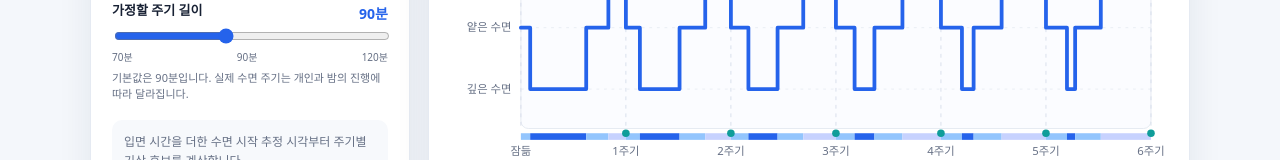
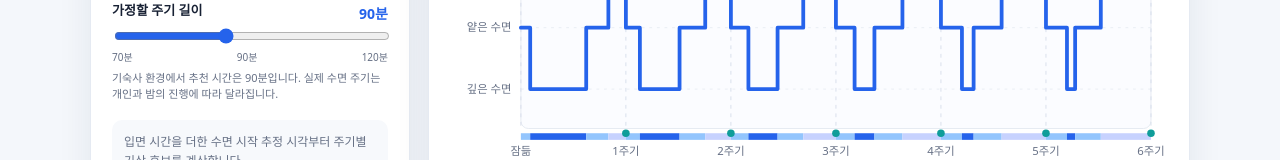
Before and after one commit to solarCdev/sleep-routine, a plain HTML site: page index.html in a window 1280 px wide. Shown: the part 493-653 px from the top of the page. Drawn offline with Linux system fonts and the light colour scheme.

Commit message:
least change

```diff
--- a/index.html
+++ b/index.html
@@ -75,8 +75,8 @@
               <span>70분</span><span>90분</span><span>120분</span>
             </div>
             <small
-              >기본값은 90분입니다. 실제 수면 주기는 개인과 밤의 진행에 따라
-              달라집니다.</small
+              >기숙사 환경에서 추천 시간은 90분입니다. 실제 수면 주기는 개인과
+              밤의 진행에 따라 달라집니다.</small
             >
           </div>
 
```
